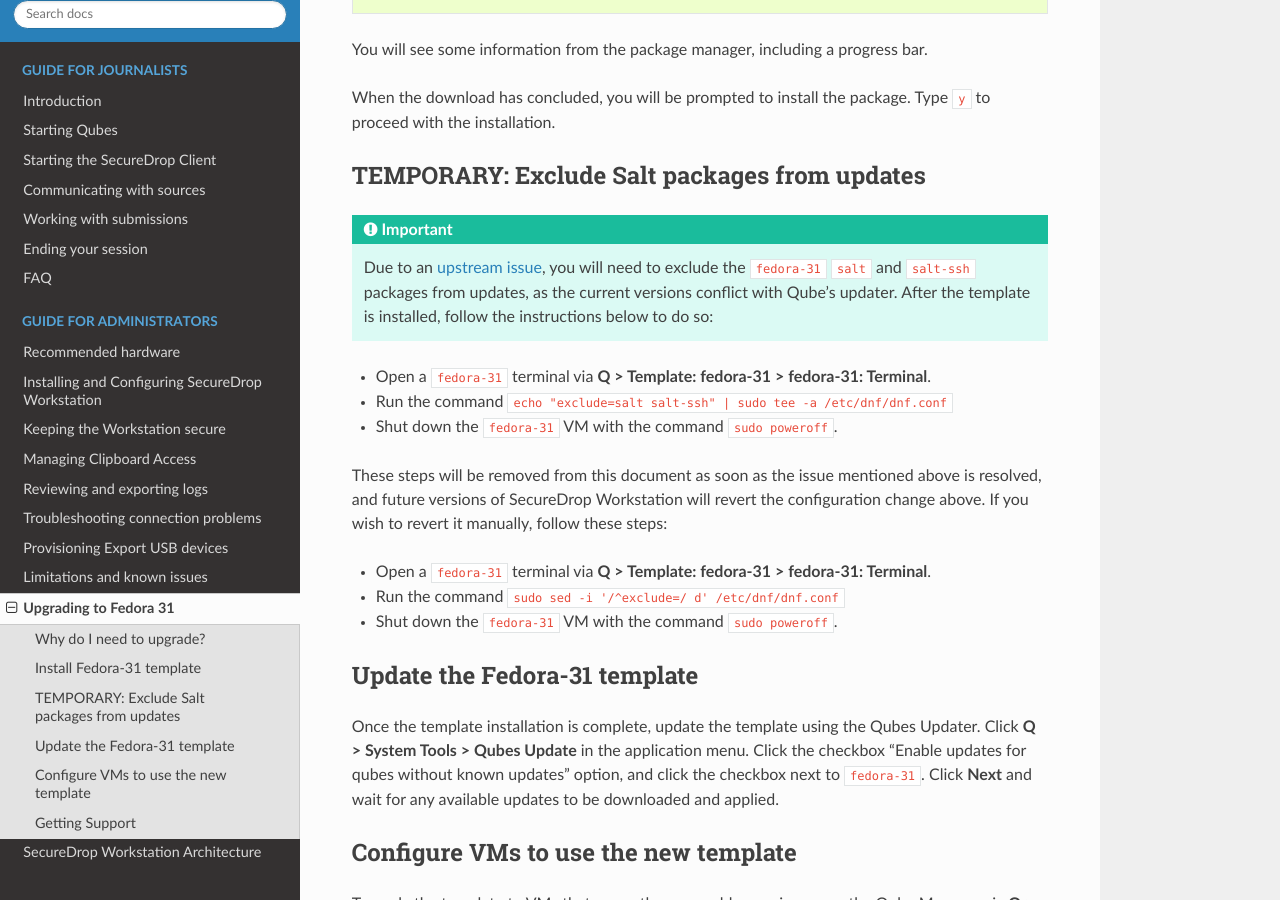
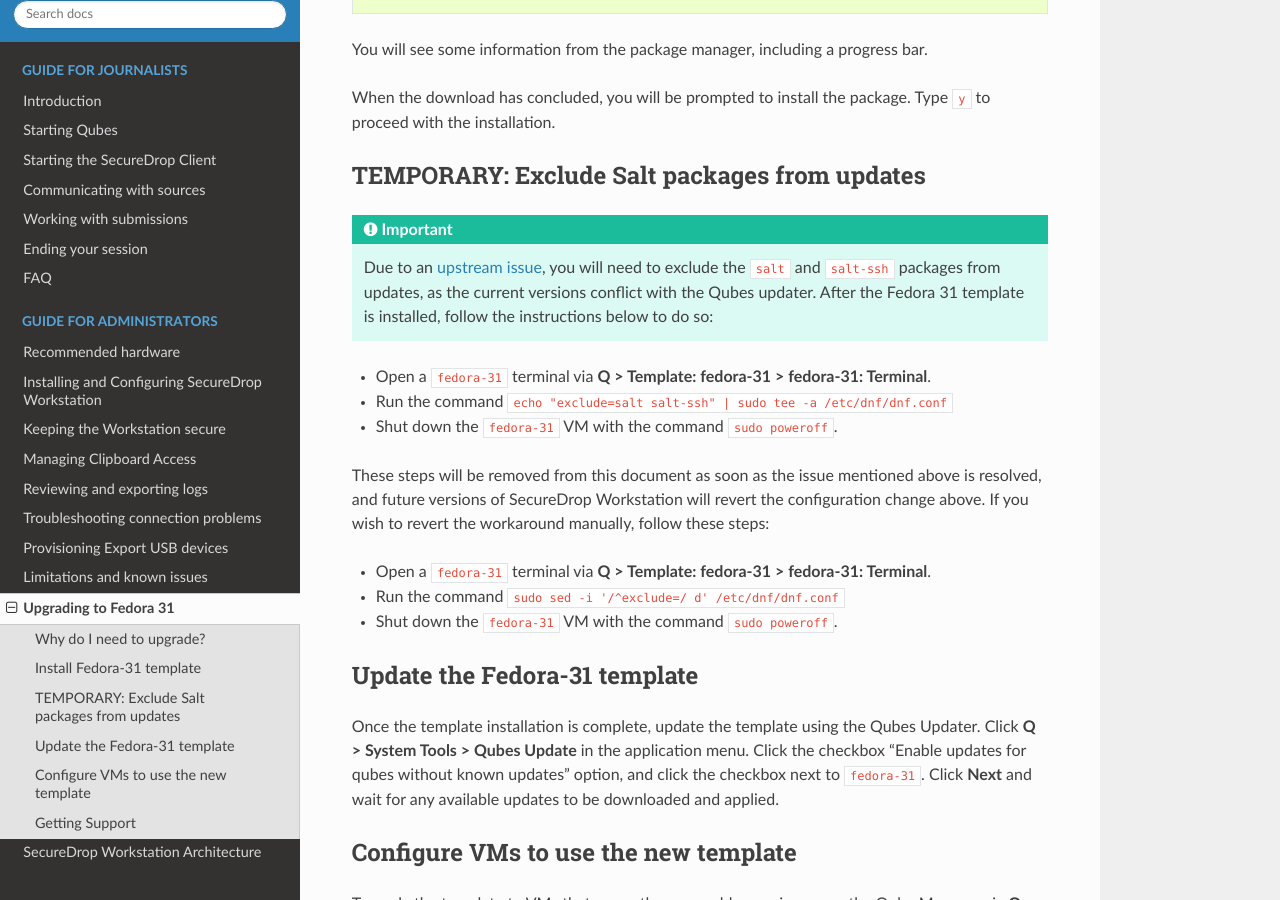
Before and after one commit to freedomofpress/securedrop-workstation-docs, a Sphinx documentation site: the page built from docs/admin/upgrading_to_fedora_31.rst, in a window 1280 px wide and 900 px high, scrolled down 913 px. Built offline with Sphinx 7.4.7 and the Read the Docs theme 2.0.0, drawn with Linux system fonts in a browser that asks for light colours.

Commit message:
Light copy edits on F31 workaround

```diff
--- a/docs/admin/upgrading_to_fedora_31.rst
+++ b/docs/admin/upgrading_to_fedora_31.rst
@@ -44,8 +44,8 @@
 ---------------------------------------------
 
 .. important:: Due to an `upstream issue <https://github.com/QubesOS/qubes-issues/issues/6188>`_,
-  you will need to exclude the ``fedora-31`` ``salt`` and ``salt-ssh`` packages from updates,
-  as the current versions conflict with Qube's updater. After the template is installed, follow
+  you will need to exclude the ``salt`` and ``salt-ssh`` packages from updates, as the current
+  versions conflict with the Qubes updater. After the Fedora 31 template is installed, follow
   the instructions below to do so:
 
 * Open a ``fedora-31`` terminal via **Q > Template: fedora-31 > fedora-31: Terminal**.
@@ -54,7 +54,7 @@
 
 These steps will be removed from this document as soon as the issue mentioned above
 is resolved, and future versions of SecureDrop Workstation will revert the configuration
-change above. If you wish to revert it manually, follow these steps:
+change above. If you wish to revert the workaround manually, follow these steps:
 
 * Open a ``fedora-31`` terminal via **Q > Template: fedora-31 > fedora-31: Terminal**.
 * Run the command ``sudo sed -i '/^exclude=/ d' /etc/dnf/dnf.conf``
```
